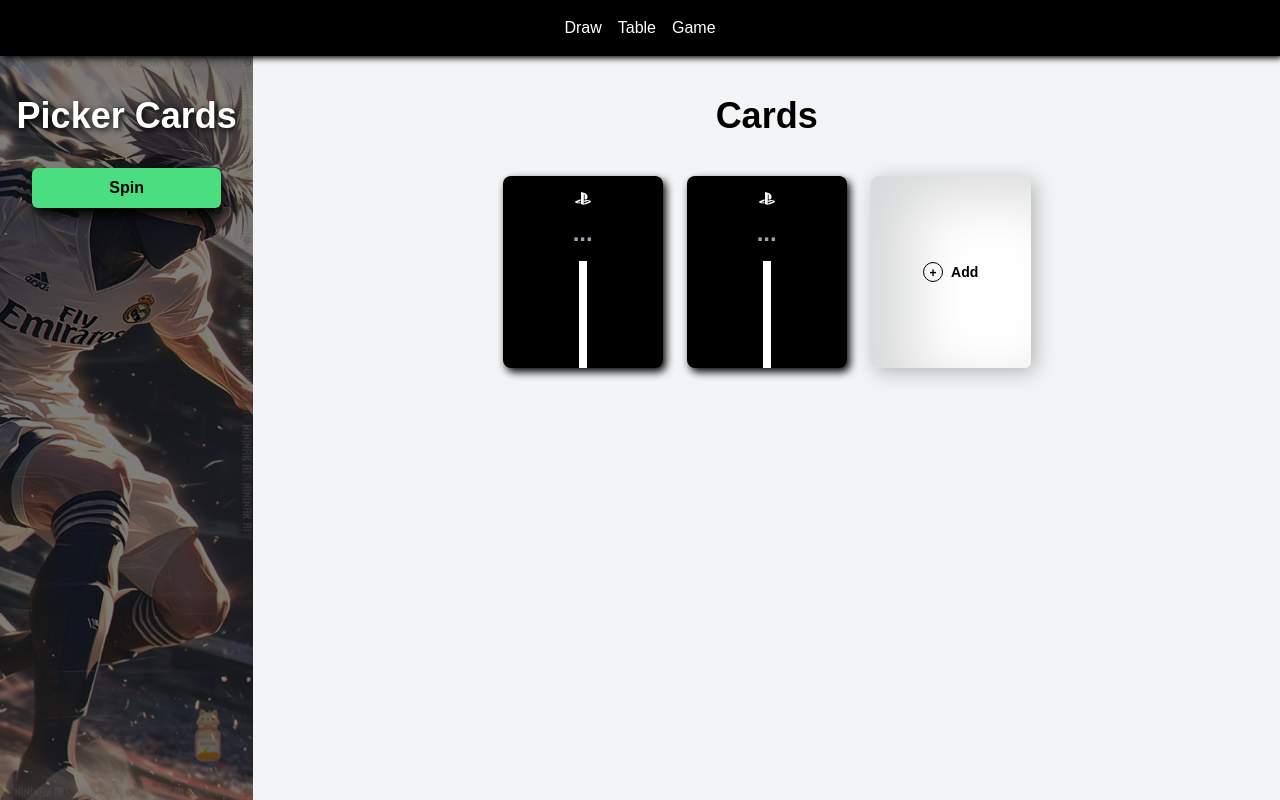
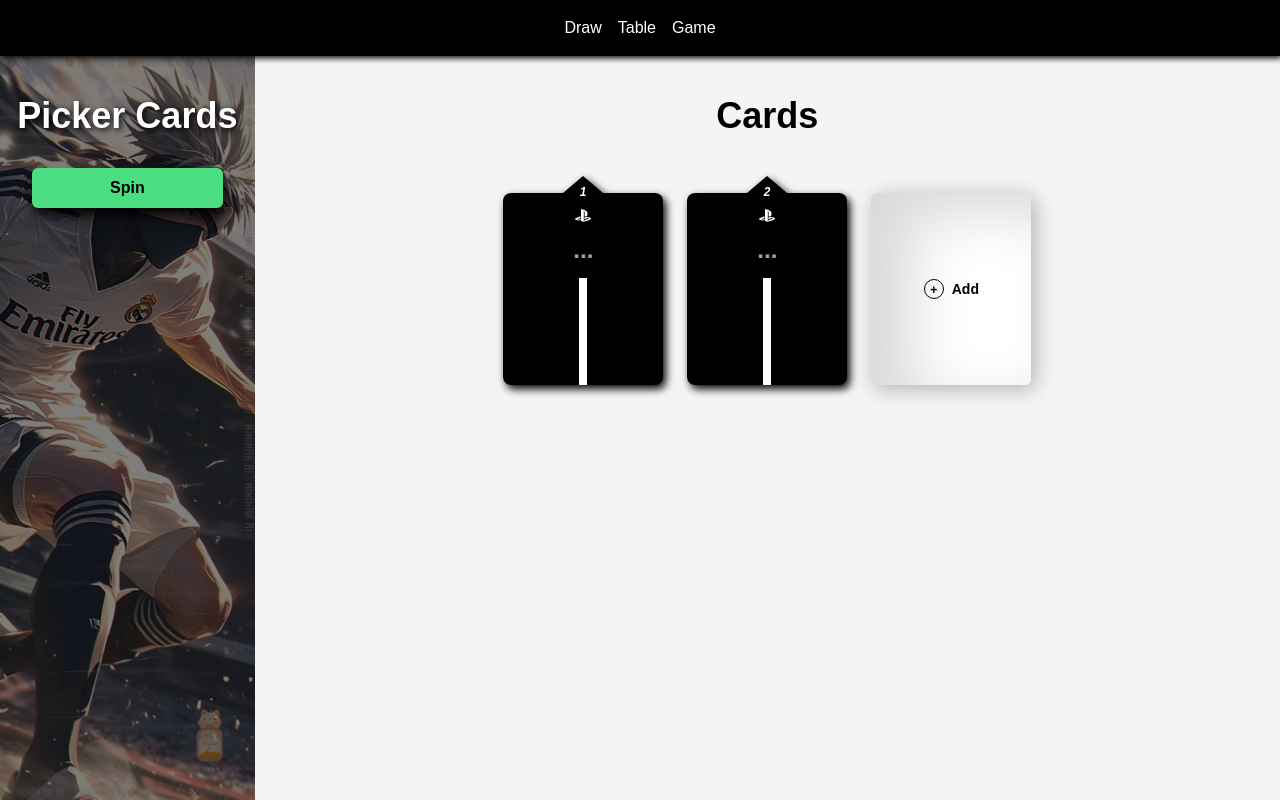
Before and after one commit to moulinettony/pes, a Next.js app: page / in a window 1280 px wide. Built offline with nearby package versions, Linux system fonts and the light colour scheme.

Commit message:
edit draw

```diff
--- a/app/globals.css
+++ b/app/globals.css
@@ -153,3 +153,16 @@ body {
 .checkbox-wrapper-10 .tgl-flip:checked + .tgl-btn:active:after {
   transform: rotateY(20deg);
 }
+
+.cont:after, .cont:before {
+  content: "";
+  border-bottom: 17px solid #000;
+}
+
+.cont:after {
+  border-right: 20px solid transparent;
+}
+
+.cont:before {
+  border-left: 20px solid transparent;
+}
--- a/app/play/page.tsx
+++ b/app/play/page.tsx
@@ -21,6 +21,18 @@ const PlayPage: React.FC = () => {
   const [loading, setLoading] = useState(true);
   const [showPopup, setShowPopup] = useState(false); // State to control popup visibility
   const [selectedPlayers, setSelectedPlayers] = useState<number[]>([]);
+  const [password, setPassword] = useState(""); // Stores the entered password
+  const [accessGranted, setAccessGranted] = useState(false); // Tracks if access is granted
+  const [errorMessage, setErrorMessage] = useState(""); // Stores error message
+
+  const verifyPassword = () => {
+    if (password === "moulinettony") {
+      // Replace with your desired password
+      setAccessGranted(true);
+    } else {
+      setErrorMessage("Incorrect password. Please try again. (ndc dofus)");
+    }
+  };
 
   // Fetch all players from Supabase
   const fetchPlayerData = async () => {
@@ -120,6 +132,34 @@ const PlayPage: React.FC = () => {
 
   if (loading) {
     return <div>Loading...</div>;
+  }
+
+  if (!accessGranted) {
+    return (
+      <div className="flex flex-col justify-center h-screen bg-gray-100">
+        <div className="flex flex-col items-center h-fill relative">
+          <h1 className="text-2xl font-bold mb-4">Enter Password</h1>
+          <input
+            type="password"
+            className="px-4 py-2 border rounded-lg mb-4"
+            placeholder="Enter password"
+            value={password}
+            onChange={(e) => setPassword(e.target.value)}
+          />
+          <button
+            onClick={verifyPassword}
+            className="bg-neutral-900 text-white py-2 px-4 rounded hover:bg-black"
+          >
+            Submit
+          </button>
+          {errorMessage && (
+            <p className="text-red-500 text-sm mt-2 absolute bottom-[-30px]">
+              {errorMessage}
+            </p> // Display error message
+          )}
+        </div>
+      </div>
+    );
   }
 
   return (
--- a/components/Game.tsx
+++ b/components/Game.tsx
@@ -41,6 +41,16 @@ const Game: React.FC = () => {
   const addCard = () => {
     setCards([...cards, ""]);
     setOriginalCards([...originalCards, ""]); // Add to originalCards as well
+  };
+
+  const removeCard = (index: number) => {
+    const updatedCards = [...cards];
+    updatedCards.splice(index, 1); // Remove card at the specified index
+    setCards(updatedCards);
+
+    const updatedOriginalCards = [...originalCards];
+    updatedOriginalCards.splice(index, 1); // Sync with originalCards
+    setOriginalCards(updatedOriginalCards);
   };
 
   // Function to reset the game and start a new spin
@@ -175,23 +185,19 @@ const Game: React.FC = () => {
         </div>
       </div>
       {/* Cards Section */}
-      <div className="flex flex-col flex w-full items-center relative lg:py-10 py-6 px-8 lg:overflow-y-scroll">
+      <div className="flex flex-col flex w-full items-center relative lg:py-10 py-6 px-4 lg:overflow-y-scroll">
         <div className="text-center max-lg:w-full">
           <h1 className="lg:text-4xl text-xl font-bold lg:mb-10 mb-6 text-black">
             Cards
           </h1>
           <div
-            className="grid grid-cols-2 lg:grid-cols-3 gap-6 relative"
+            className="grid grid-cols-2 lg:grid-cols-3 gap-3 lg:gap-6 relative"
             ref={containerRef} // Reference to the container
           >
             {cards.map((card, index) => (
               <motion.div
                 key={index}
-                className={`flex flex-col items-center ${
-                  isSpinningStarted && highlightedIndex === index
-                    ? "rounded-xl"
-                    : ""
-                }`}
+                className={`flex flex-col items-center relative group`} // Add 'group' class for hover styling
                 style={{
                   position:
                     winnerIndex === index && !spinning ? "fixed" : "relative",
@@ -216,23 +222,34 @@ const Game: React.FC = () => {
                   damping: 20,
                 }}
               >
-                {/* Card Component with input handling */}
+                {/* Card number display */}
+                <div className="cont relative flex font-medium text-gray-700">
+                  <p className="absolute text-white left-[50%] translate-x-[-55%] z-[9] top-2 text-xs italic font-semibold">{index + 1}</p>
+                </div>
                 <Card
                   content={card}
                   isWinner={winnerIndex === index}
                   isSpinning={spinning}
                   isHidden={false}
                   handleChange={(value) => handleChange(index, value)}
-                  shouldRotateAll={shouldRotateAll} // Rotate all cards before spinning
+                  shouldRotateAll={shouldRotateAll}
                   shouldRotateWinner={
                     shouldRotateWinner && index === winnerIndex
-                  } // Rotate only the winner card after spinning
+                  }
                 />
+                {/* Remove Button (Visible on hover) */}
+                <button
+                  onClick={() => removeCard(index)} // Call removeCard function
+                  tabIndex={-1}
+                  className="absolute z-[10] left-2 top-7 lg:top-7 lg:left-[50%] lg:translate-x-[-50%] bg-red-500 w-fit text-white px-2 py-1 rounded text-xs opacity-0 group-hover:opacity-100 transition-opacity duration-200"
+                >
+                  X
+                </button>
               </motion.div>
             ))}
             <button
               onClick={addCard}
-              className="px-4 h-12 lg:h-48 py-2 lg:text-xs font-semibold drop-shadow-[2px_5px_6px_#00000044] shadow-[inset_0px_20px_20px_0px_#d8d9da] lg:drop-shadow-[4px_4px_10px_#00000044] lg:shadow-[inset_40px_20px_60px_0px_#d8d9da] bg-white lg:hover:bg-neutral-50 rounded-md w-full text-black flex items-center justify-center gap-2"
+              className="px-4 h-12 mt-[17px] lg:h-48 py-2 lg:text-xs font-semibold drop-shadow-[2px_5px_6px_#00000044] shadow-[inset_0px_20px_20px_0px_#d8d9da] lg:drop-shadow-[4px_4px_10px_#00000044] lg:shadow-[inset_40px_20px_60px_0px_#d8d9da] bg-white lg:hover:bg-neutral-50 rounded-md w-full text-black flex items-center justify-center gap-2"
             >
               <p className="rounded-full border border-black h-5 w-5 flex items-center justify-center pt-[2px]">
                 +
```
